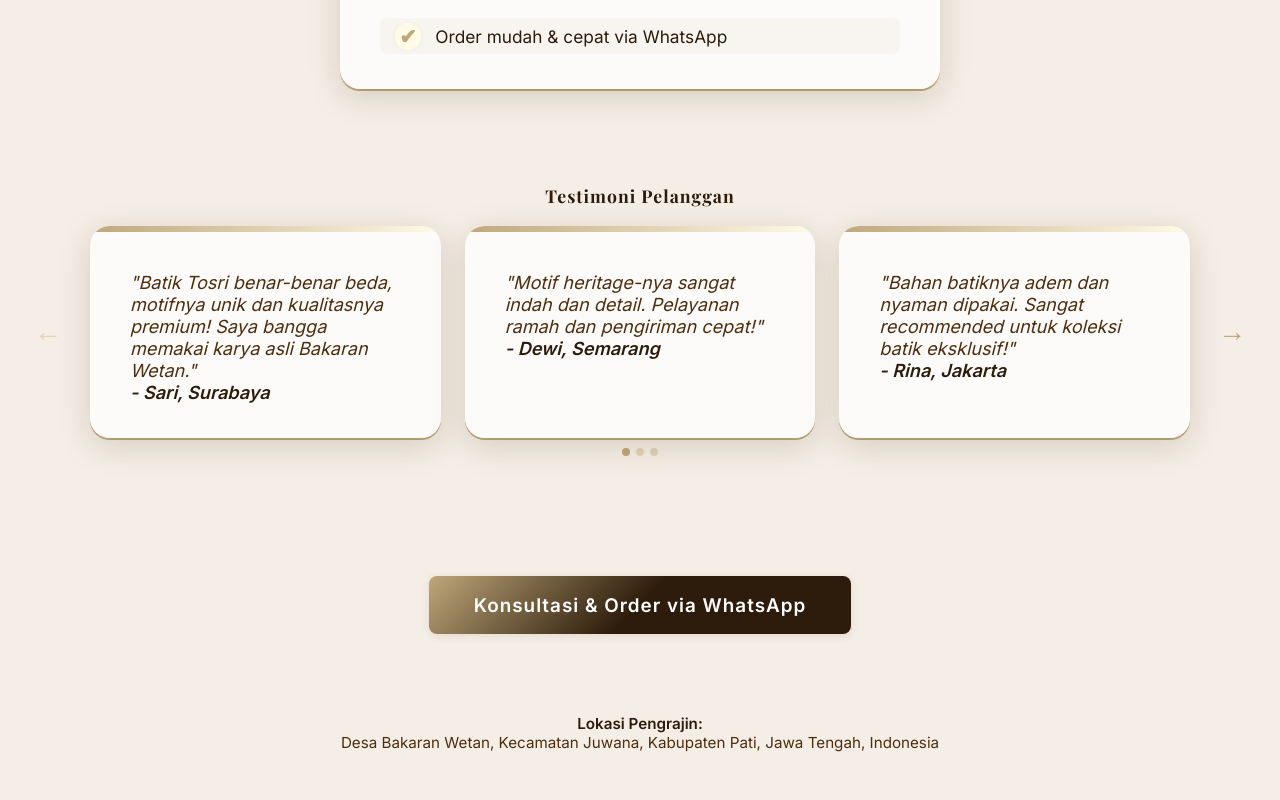
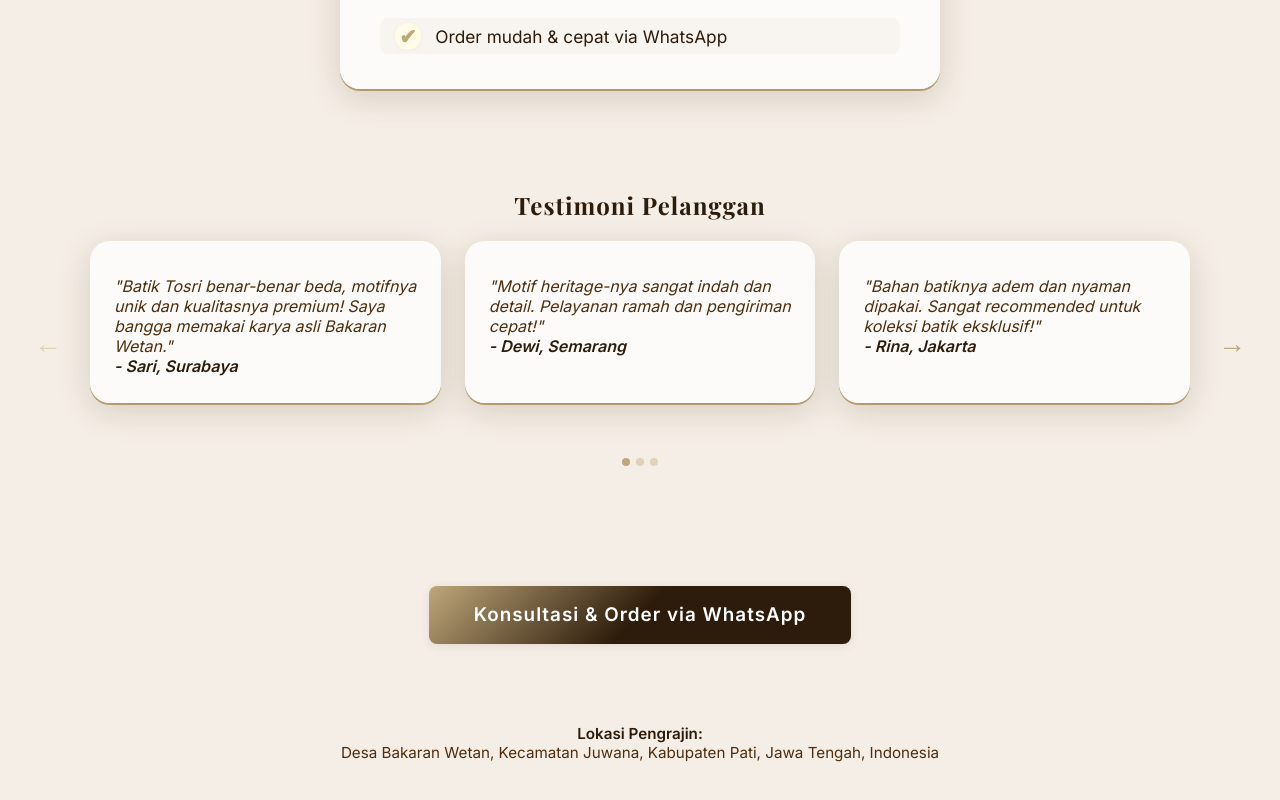
Before and after one commit to freeluncher/Website-Batik, a React (Vite) app: page / in a window 1280 px wide. Shown: the part 877-1677 px from the top of the page. Built offline with nearby package versions, Linux system fonts and the light colour scheme; the HTML template or start-up script is replaced by a standard one.

Commit message:
feat: refactor TestimonialSlider component to use CSS modules for styling

```diff
--- a/src/components/TestimonialSlider.jsx
+++ b/src/components/TestimonialSlider.jsx
@@ -1,4 +1,5 @@
 import React, { useState, useRef } from "react";
+import styles from './TestimonialSlider.module.css';
 
 const testimonials = [
   {
@@ -45,24 +46,23 @@ const TestimonialSlider = () => {
   const prev = () => setStart(s => Math.max(s - 1, 0));
 
   return (
-    <div style={{ width: '100vw', maxWidth: '100vw', position: 'relative', margin: '2.5rem 0', padding: 0 }}>
-      <h2 style={{ fontFamily: "Playfair Display, serif", color: "#2d1c0b", fontSize: "1.1rem", marginBottom: "1.2rem", textAlign: 'center' }}>Testimoni Pelanggan</h2>
-      <div style={{ display: 'flex', justifyContent: 'center', alignItems: 'center', gap: 24 }}>
-        <button aria-label="Sebelumnya" onClick={prev} disabled={start === 0} style={{ background: 'none', border: 'none', cursor: start === 0 ? 'not-allowed' : 'pointer', fontSize: 28, color: start === 0 ? '#e0d3b8' : '#bfa77a', padding: 4 }}>&#8592;</button>
+    <div className={styles.testimonialSlider}>
+      <h2 className={styles.testimonialTitle}>Testimoni Pelanggan</h2>
+      <div className={styles.testimonialNav}>
+        <button
+          aria-label="Sebelumnya"
+          onClick={prev}
+          disabled={start === 0}
+          className={styles.testimonialBtn}
+        >&#8592;</button>
         <div
           ref={sliderRef}
-          style={{
-            display: 'flex',
-            gap: 24,
-            overflow: 'visible', // ubah dari 'hidden' ke 'visible'
-            width: cardsPerView === 1 ? 320 : cardsPerView === 2 ? 700 : 1100,
-            transition: 'width 0.3s',
-            justifyContent: 'center',
-          }}
+          className={styles.testimonialSliderInner}
+          style={{ width: cardsPerView === 1 ? 320 : cardsPerView === 2 ? 700 : 1100 }}
         >
           {testimonials.slice(start, start + cardsPerView).map((t, i) => (
-            <div className="card-heritage" key={i} style={{ minWidth: 320, maxWidth: 420, flex: 1, margin: 0 }}>
-              <blockquote style={{ fontStyle: "italic", color: "#4e2e0e", margin: 0, minHeight: 70, textAlign: 'left' }}>
+            <div className={styles.testimonialCard} key={i}>
+              <blockquote className={styles.testimonialBlockquote}>
                 "{t.text}"
                 <br />
                 <span style={{ fontWeight: "bold", color: "#2d1c0b" }}>- {t.name}</span>
@@ -70,11 +70,23 @@ const TestimonialSlider = () => {
             </div>
           ))}
         </div>
-        <button aria-label="Selanjutnya" onClick={next} disabled={start >= maxStart} style={{ background: 'none', border: 'none', cursor: start >= maxStart ? 'not-allowed' : 'pointer', fontSize: 28, color: start >= maxStart ? '#e0d3b8' : '#bfa77a', padding: 4 }}>&#8594;</button>
+        <button
+          aria-label="Selanjutnya"
+          onClick={next}
+          disabled={start >= maxStart}
+          className={styles.testimonialBtn}
+        >&#8594;</button>
       </div>
-      <div style={{ display: 'flex', justifyContent: 'center', gap: 6, marginTop: 10 }}>
+      <div className={styles.testimonialDots}>
         {Array.from({ length: testimonials.length - cardsPerView + 1 }).map((_, i) => (
-          <span key={i} style={{ width: 8, height: 8, borderRadius: '50%', background: i === start ? '#bfa77a' : '#e0d3b8', display: 'inline-block' }} />
+          <span
+            key={i}
+            className={
+              i === start
+                ? `${styles.testimonialDot} ${styles.testimonialDotActive}`
+                : styles.testimonialDot
+            }
+          />
         ))}
       </div>
     </div>
--- /dev/null
+++ b/src/components/TestimonialSlider.module.css
@@ -0,0 +1,88 @@
+.testimonialSlider {
+  width: 100vw;
+  max-width: 100vw;
+  position: relative;
+  margin: 2.5rem 0;
+  padding: 0;
+}
+
+.testimonialTitle {
+  font-family: 'Playfair Display', serif;
+  color: #2d1c0b;
+  font-size: 1.5rem;
+  margin-bottom: 1.2rem;
+  text-align: center;
+}
+
+.testimonialNav {
+  display: flex;
+  justify-content: center;
+  align-items: center;
+  gap: 24px;
+}
+
+.testimonialBtn {
+  background: none;
+  border: none;
+  cursor: pointer;
+  font-size: 28px;
+  color: #bfa77a;
+  padding: 4px;
+  transition: color 0.2s;
+}
+.testimonialBtn:disabled {
+  color: #e0d3b8;
+  cursor: not-allowed;
+}
+
+.testimonialSliderInner {
+  display: flex;
+  gap: 24px;
+  overflow: visible;
+  transition: width 0.3s;
+  justify-content: center;
+}
+
+.testimonialCard {
+  min-width: 320px;
+  max-width: 420px;
+  flex: 1;
+  margin: 0;
+  background: rgba(255, 255, 255, 0.75);
+  border-radius: 20px;
+  box-shadow: 0 8px 32px rgba(77, 54, 24, 0.18), 0 2px 0 #bfa77a;
+  border-image: linear-gradient(120deg, #bfa77a 40%, #fff 100%) 1;
+  padding: 2.2rem 1.5rem 1.7rem 1.5rem;
+  margin-bottom: 2.8rem;
+  transition: box-shadow 0.25s, transform 0.25s, border-color 0.25s;
+  backdrop-filter: blur(6px);
+  position: relative;
+  overflow: hidden;
+}
+
+.testimonialBlockquote {
+  font-style: italic;
+  color: #4e2e0e;
+  margin: 0;
+  min-height: 70px;
+  text-align: left;
+}
+
+.testimonialDots {
+  display: flex;
+  justify-content: center;
+  gap: 6px;
+  margin-top: 10px;
+}
+
+.testimonialDot {
+  width: 8px;
+  height: 8px;
+  border-radius: 50%;
+  background: #e0d3b8;
+  display: inline-block;
+}
+
+.testimonialDotActive {
+  background: #bfa77a;
+}
```
